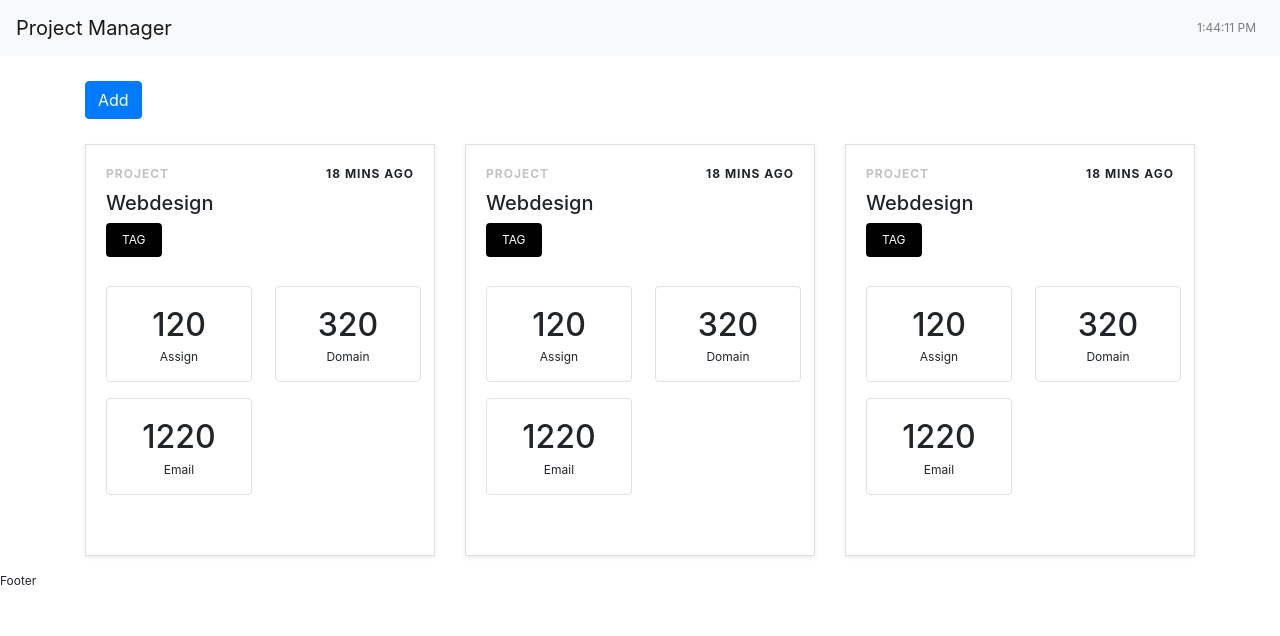
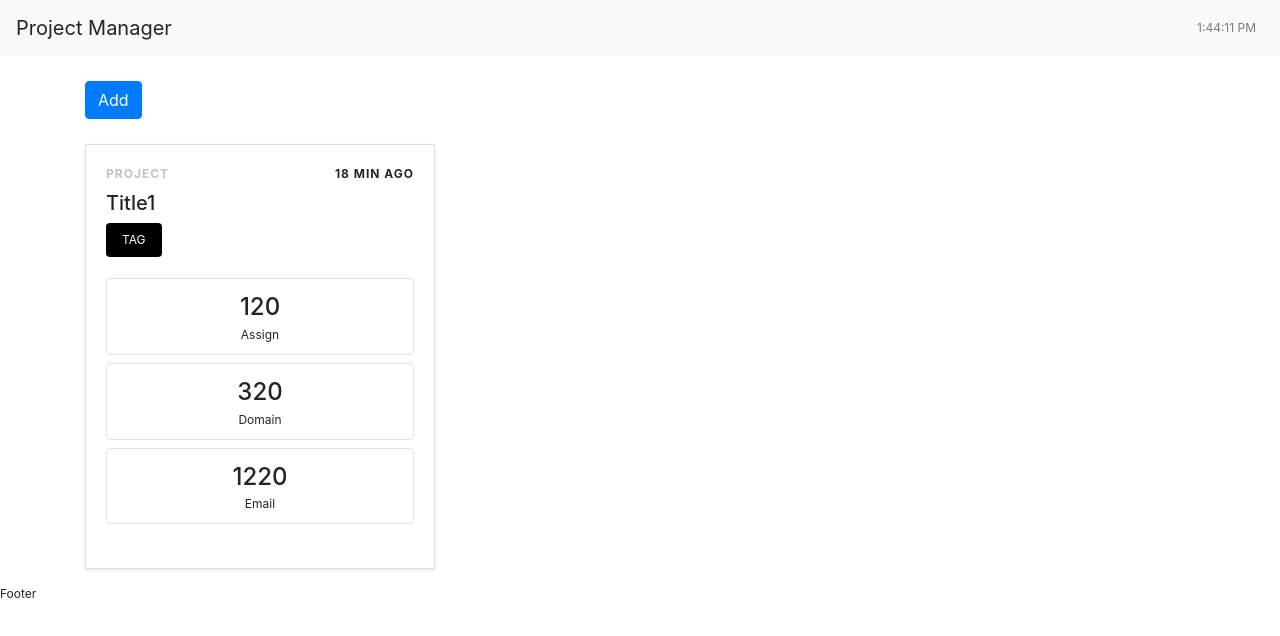
Before and after one commit to jobkung3d/my-project, a React (Create React App) app: page / in a window 1280 px wide. Shown: the top 636 px of the page. Built offline with nearby package versions, Linux system fonts and the light colour scheme.

Commit message:
notebook 6-15-19

```diff
--- a/src/App.js
+++ b/src/App.js
@@ -1,7 +1,7 @@
 import React, { Component } from 'react';
 import Home from './page';
+class App extends Component{
 
-class App extends Component{
   render(){
     return (
       <div>
--- a/src/component/card.js
+++ b/src/component/card.js
@@ -5,9 +5,9 @@ class CardNotification extends Component{
     render(){
         const {date, title} = this.props;
         return(
-            <div className="col-md-6 mb-3">
+            <div className="mb-2 w-100">
                 <div className="crd-sm border rounded text-center">
-                    <div className="crd-sm-number px-2 py-1"><h2 className="mb-0">{date}</h2></div>
+                    <div className="crd-sm-number px-2 py-1"><h4 className="mb-0">{date}</h4></div>
                     <div className="crd-sm-title">{title}</div>
                 </div>
             </div>
@@ -16,21 +16,22 @@ class CardNotification extends Component{
 }
 class CardElement extends Component{
     render(){
+        const {title, date, tag, type} = this.props;
         return(
             <div className="mb-3">
                 <Card className="shadow-sm rounded-0">
                     <CardBody>
                         <div className="crd-bar text-uppercase clearfix">
-                            <p className="float-left mb-2" style={{color:'#6666'}}>Project</p>
-                            <p className="float-right mb-2">18 Mins Ago</p>
+                            <p className="float-left mb-2" style={{color:'#6666'}}>{type}</p>
+                            <p className="float-right mb-2">{date}</p>
                         </div>
                         <div className="crd-body">
-                            <h5 className="mt-0 mb-2">Webdesign</h5>
+                            <h5 className="mt-0 mb-2">{title}</h5>
                             <div className="crd-body-tag">
-                              <div className="tag rounded px-3 py-2 d-inline-block text-uppercase">Tag</div>
+                              <div className="tag rounded px-3 py-2 d-inline-block text-uppercase">{tag}</div>
                             </div>
-                            <div className="crd-body-noti my-4">
-                                <div className="row">
+                            <div className="crd-body-noti my-3">
+                                <div className="d-flex justify-content-between flex-wrap">
                                     <CardNotification date="120" title="Assign" />
                                     <CardNotification date="320" title="Domain" />
                                     <CardNotification date="1220" title="Email" />
@@ -38,7 +39,6 @@ class CardElement extends Component{
                             </div>
                         </div>
                         <div className="crd-footer">
-
                         </div>
                     </CardBody>
                 </Card>
--- a/src/component/header.js
+++ b/src/component/header.js
@@ -36,7 +36,7 @@ class Header extends Component{
         return(
             <div>
                 <Navbar color="light" light expand="md">
-                <NavbarBrand href="/">Project Manager</NavbarBrand>
+                <NavbarBrand>Project Manager</NavbarBrand>
                 <NavbarToggler onClick={this.toggle} />
                 <Collapse isOpen={this.state.isOpen} navbar>
                     <Nav className="ml-auto" navbar>
--- a/src/index.js
+++ b/src/index.js
@@ -5,8 +5,7 @@ import './index.css';
 import App from './App';
 import * as serviceWorker from './serviceWorker';
 
-
-ReactDOM.render(<App />, document.getElementById('root'));
+ReactDOM.render( <App />, document.getElementById('root'));
 
 // If you want your app to work offline and load faster, you can change
 // unregister() to register() below. Note this comes with some pitfalls.
--- a/src/page/index.js
+++ b/src/page/index.js
@@ -3,7 +3,7 @@ import Layout from '../component/layout';
 import CardElement from '../component/card';
 import '../static/css/style.css';
 import { Button } from 'reactstrap';
-import { withRouter } from 'react-router-dom';
+
 class Home extends Component{
     render(){
         return(
@@ -11,18 +11,12 @@ class Home extends Component{
                 <Layout>
                     <div className="container">
                         <div className="toolbox-controls">
-                            <Button color="primary" onClick={() => this.props.history.push('projects/add')}>Add</Button>{' '}
+                            <Button color="primary">Add</Button>{' '}
                         </div>
                         <div className="wrapper">
                             <div className="row">
                                 <div className="col-md-4">
-                                    <CardElement />
-                                </div>
-                                <div className="col-md-4">
-                                    <CardElement />
-                                </div>
-                                <div className="col-md-4">
-                                    <CardElement />
+                                    <CardElement title="Title1" date="18 MIN AGO" tag="TAG" type="project"/>
                                 </div>
                             </div>
                         </div>
--- a/src/static/css/style.css
+++ b/src/static/css/style.css
@@ -19,7 +19,7 @@ body{
     max-width: 100%;
 }
 .crd-body-noti .crd-sm{
-    padding: 15px 10px;
+    padding: 10px;
 }
 .crd-body-noti .row div.crd-sm:nth-child(n-1){
     margin-right: -7px;
```
Also changed, not shown: src/page/project/ProjectAdd.js (added, +14 -0 lines), src/page/project/Project.js (added).
